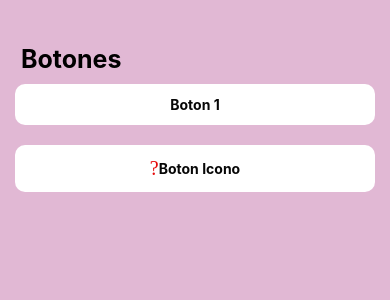
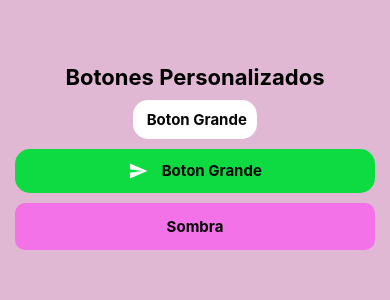
Before and after one commit to KarenGarciaGarcia/expo_ListaAlumos_DM, a React Native app: screen / in a window 390 px wide. Shown: the top 300 px of the page. Built offline with nearby package versions, Linux system fonts and the light colour scheme.

Commit message:
Act6-Creando Botones V2

```diff
--- a/App.js
+++ b/App.js
@@ -1,4 +1,5 @@
 
+import BotonesV2 from "./src/pages/BotonesV2";
 import Botones from "./src/pages/Butones";
 // import Home from "./src/pages/Home";
 
@@ -6,7 +7,8 @@ import Botones from "./src/pages/Butones";
  export default function App() {
   return (
     // <Home/>,
-    <Botones/>
+    // <Botones/>
+    <BotonesV2/>
 
 
   );
--- /dev/null
+++ b/src/pages/BotonesV2.js
@@ -0,0 +1,96 @@
+
+import {TouchableOpacity, StyleSheet, Platform, Text, View,StatusBar } from 'react-native';
+import { MaterialIcons } from '@expo/vector-icons';
+import  Icon  from 'react-native-vector-icons/FontAwesome';
+
+
+
+export default function BotonesV2(){
+    return (
+        <View style={style.mainS}>
+            <Text style={style.title}>Botones Personalizados</Text>
+            {/* Boton grande */}
+            <TouchableOpacity style={style.botonGrande}>
+                <Text style={style.textoBoton}> Boton Grande</Text>
+            </TouchableOpacity>
+
+            {/* Boton Grande con Icono */}
+            <TouchableOpacity style={style.botonConIcono}>
+                <MaterialIcons name="send" size={20} color={'#fff'} style={style.iconoIzquierda}/>
+                <Text style={style.textoBoton}> Boton Grande</Text>
+            </TouchableOpacity>
+
+            {/*Boton Sombreado*/}
+            <TouchableOpacity style={[style.botonSombreado, style.sombra]}>
+                <Text style={style.textoBoton}>Sombra</Text>
+            </TouchableOpacity>
+
+
+        </View>
+    );
+
+}
+const style = StyleSheet.create({
+    mainS:{
+        flex:2,
+        backgroundColor:'#e1b8d4ff',
+        paddingTop:Platform.OS === 'android' ? StatusBar.currentHeight: 44,
+        padding: 15
+    },
+    title:{
+        fontSize:22,
+        fontWeight:'bold',
+        marginTop:20,
+        textAlign:'center'
+
+    },
+    textoBoton:{
+        color:'#050505ff',
+        fontWeight: 'bold',
+        fontSize:15,
+        textAlign:'center'
+
+    },
+    botonGrande:{
+        backgroundColor:'#fff',
+        padding: 10,
+        borderRadius: 15,
+        marginTop: 10,
+        alignSelf:'center'
+    },
+    botonConIcono:{
+        backgroundColor:'#0ddb41ff',
+        marginTop: 10,
+        flexDirection:'row',
+        alignContent:'center',
+        justifyContent:'center',
+        paddingVertical:12,
+        borderRadius:15,
+    },
+    iconoIzquierda:{
+        marginRight:10
+    },
+    botonSombreado:{
+        backgroundColor: '#f372e8ff',
+        paddingVertical:14,
+        borderRadius:10,
+        marginTop: 10,
+        marginBottom: 15
+    },
+    sombra:{
+        ...Platform.select({
+            android:{
+                elevation: 6,
+            },
+            ios: {
+                ShadowColor: '#000',
+                shadowOffset: {whidth: 0, height: 2},
+                shadowOpacity: 0.3,
+                shadowRadius: 4,
+            },
+        }),
+    },
+
+
+
+})
```
